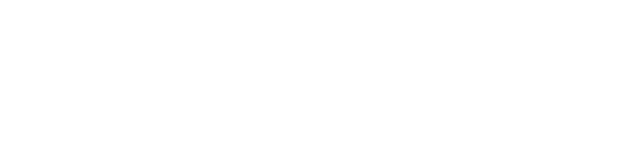
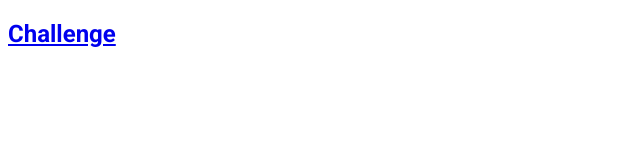
Before and after one commit to dywrekt/ChallengeJan, a plain HTML site: page src/ChallengeJan/index.html in a window 1280 px wide. Shown: the whole page, without its empty margins (0-640 px from the left). Drawn offline with Linux system fonts and the light colour scheme.

Commit message:
initial commit

```diff
--- /dev/null
+++ b/src/ChallengeJan/CSS/JanCSS.css
@@ -0,0 +1,7 @@
+body{
+    font-family: 'Roboto', sans-serif;
+}
+
+h2,h3{
+    color: white;
+}
--- a/src/ChallengeJan/index.html
+++ b/src/ChallengeJan/index.html
@@ -2,9 +2,18 @@
 <html lang="en">
 <head>
     <meta charset="UTF-8">
+    <link href="https://fonts.googleapis.com/css?family=Roboto:400,700" rel="stylesheet">
+    <link rel="stylesheet" type="text/css" href="CSS/JanCSS.css">
     <title>Challenge</title>
 </head>
 <body>
+<header>
+    <h2><a href="index.html">Challenge</a></h2>
+    <h3>Effe strugglen voor die sheesh</h3>
+</header>
+<section>
+
+</section>
 
 </body>
 </html>
```
